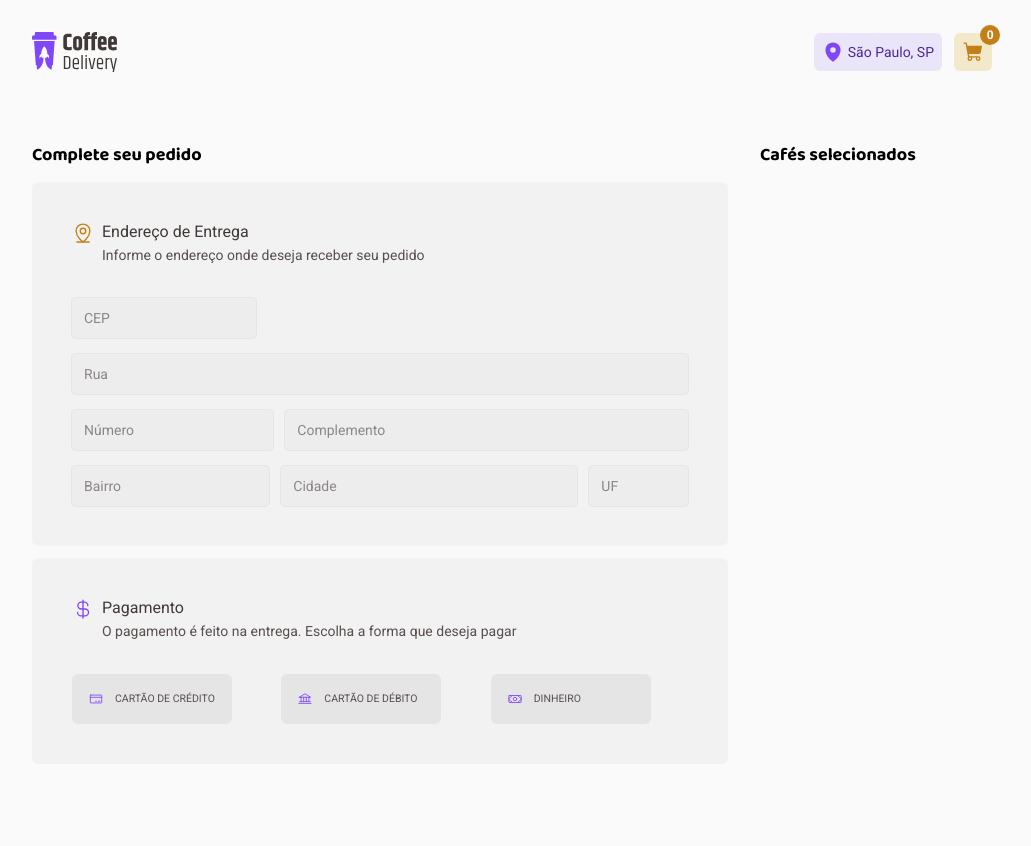
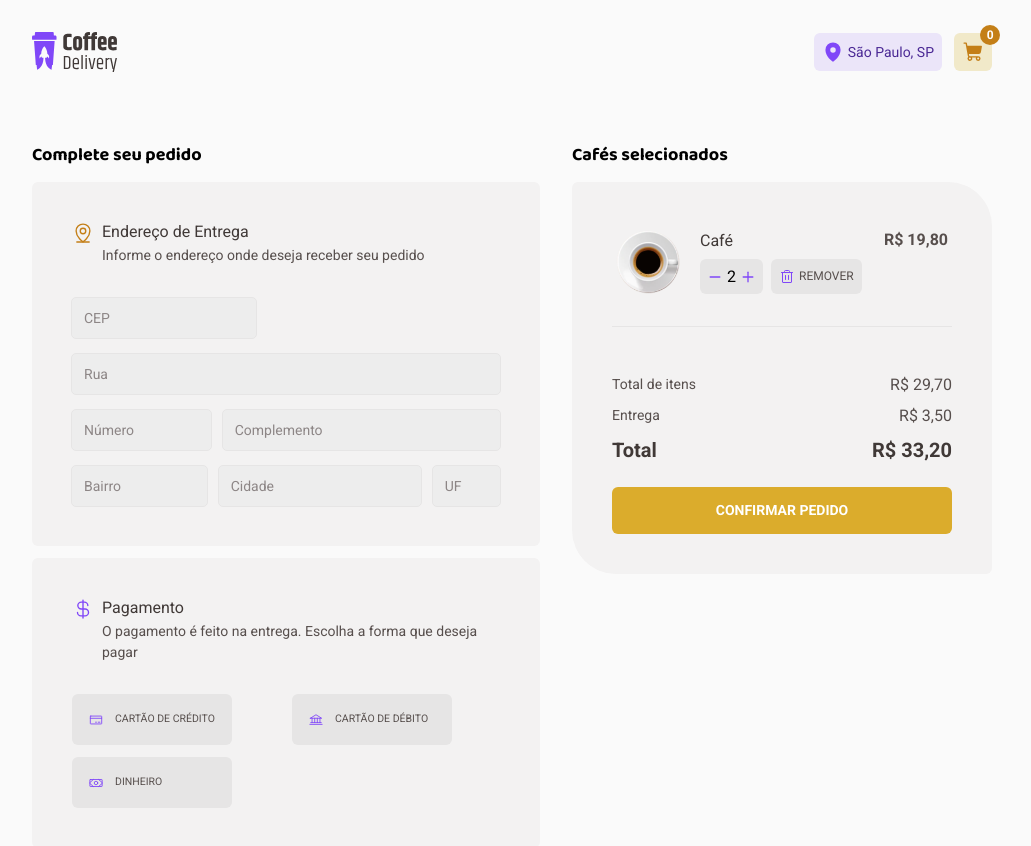
Before and after one commit to brunaporato/coffee-delivery, a React (Vite) app: page /checkout in a window 1280 px wide. Shown: the top 846 px of the page, without its empty margins (128-1159 px from the left). Before the commit the page ends 816 px from the top, so only its background shows below. Built offline with nearby package versions, Linux system fonts and the light colour scheme.

Commit message:
add order info component at checkout page

```diff
--- a/src/components/InputNumber/index.tsx
+++ b/src/components/InputNumber/index.tsx
@@ -1,11 +1,15 @@
 import { Minus, Plus } from "phosphor-react";
 import { InputNumberContainer } from "./styles";
 
-export function InputNumber() {
+interface InputNumberProps {
+  quantity: number;
+}
+
+export function InputNumber({quantity}: InputNumberProps) {
   return (
     <InputNumberContainer>
       <button><Minus size={14} weight="bold" /></button>
-      <span>0</span>
+      <span>{quantity}</span>
       <button><Plus size={14} weight="bold" /></button>
     </InputNumberContainer>
   )
--- /dev/null
+++ b/src/pages/Checkout/components/CartItem/index.tsx
@@ -0,0 +1,34 @@
+import { InputNumber } from "../../../../components/InputNumber";
+import { CartItemContainer, RemoveButton } from "./styles";
+import { Trash } from "phosphor-react";
+
+interface CartItemProps {
+  title: string;
+  quantity: number;
+  image: string;
+  itemPrice: string;
+}
+
+export function CartItem({ title, quantity, image, itemPrice }: CartItemProps) {
+  const price = parseFloat(itemPrice.replace(",", ".")) * quantity
+  const formattedPrice = price.toFixed(2).replace(".", ",");
+
+  return (
+    <CartItemContainer>
+      <div className="image-info">
+        <img src={image} alt="" />
+        <div className="info">
+          <p>{title}</p>
+          <div className="quantity-remove">
+            <InputNumber quantity={quantity} />
+            <RemoveButton>
+              <Trash size={16} className="icon" />
+              remover
+            </RemoveButton>
+          </div>
+        </div>
+      </div>
+      <p>R$ {formattedPrice}</p>
+    </CartItemContainer>
+  )
+}
--- /dev/null
+++ b/src/pages/Checkout/components/CartItem/styles.ts
@@ -0,0 +1,80 @@
+import styled from "styled-components";
+
+export const CartItemContainer = styled.div`
+  display: flex;
+  padding: .8rem .4rem 3.2rem;
+  margin-bottom: 2.4rem;
+  justify-content: space-between;
+  align-self: stretch;
+
+  background-color: ${(props) => props.theme["base-card"]};
+
+  border-bottom: 1px solid ${(props) => props.theme["base-button"]};
+
+  > p {
+    color: ${(props) => props.theme["base-text"]};
+    font-size: 1.6rem;
+    font-weight: 700;
+    line-height: 130%;
+  }
+
+  .image-info {
+    display: flex;
+    align-items: center;
+    gap: 2rem;
+
+    img {
+      width: 6.4rem;
+    }
+
+    .info {
+      display: flex;
+      flex-direction: column;
+      align-items: flex-start;
+      gap: .8rem;
+
+      p {
+        color: ${(props) => props.theme["base-subtitle"]};
+        line-height: 130%;
+      }
+
+      .quantity-remove {
+        display: flex;
+        gap: .8rem;
+      }
+    }
+  }
+`
+
+export const RemoveButton = styled.button`
+  display: flex;
+  align-items: center;
+  justify-content: center;
+  gap: .4rem;
+
+  text-transform: uppercase;
+  font-family: 'Roboto', sans-serif;
+  font-size: 1.2rem;
+  line-height: 160%;
+  color: ${(props) => props.theme["base-text"]};
+
+  background: ${(props) => props.theme["base-button"]};
+  border: 0;
+  border-radius: .6rem;
+  padding: 0 .8rem;
+
+  cursor: pointer;
+
+  .icon {
+    color: ${(props) => props.theme.purple};
+  }
+
+  &:hover {
+    background: ${(props) => props.theme["base-hover"]};
+    color: ${(props) => props.theme["base-subtitle"]};
+
+    .icon {
+      color: ${(props) => props.theme["purple-dark"]}
+    }
+  }
+`
--- a/src/pages/Checkout/index.tsx
+++ b/src/pages/Checkout/index.tsx
@@ -1,7 +1,10 @@
 import { Bank, CreditCard, CurrencyDollar, MapPinLine, Money } from "phosphor-react";
-import { CheckoutContainer, FinishOrderContainer, InputText, OrderInfoContainer, TopOfFinishOrder } from "./styles";
+import { CheckoutContainer, ConfirmOrderButton, FinishOrderContainer, InputText, OrderInfoContainer, TopOfFinishOrder } from "./styles";
 import { SelectPayment } from "./components/SelectPayment";
 import { useState } from "react";
+import { CartItem } from "./components/CartItem";
+import coffee from "../../assets/Coffee.png"
+
 
 export function Checkout() {
   const [activeOption, setActiveOption] = useState<string | null>(null);
@@ -74,7 +77,33 @@ export function Checkout() {
       </div>
       <div className="order-info">
         <h1>Cafés selecionados</h1>
-        <OrderInfoContainer></OrderInfoContainer>
+        <OrderInfoContainer>
+          <div className="items">
+            <CartItem
+              title="Café"
+              image={coffee}
+              quantity={2}
+              itemPrice="9,90"
+            />
+          </div>
+          <section className="price">
+            <div className="price-items">
+              <p>Total de itens</p>
+              <span>R$ 29,70</span>
+            </div>
+            <div className="delivery-tax">
+              <p>Entrega</p>
+              <span>R$ 3,50</span>
+            </div>
+            <div className="total-order">
+              <h2>Total</h2>
+              <h2>R$ 33,20</h2>
+            </div>
+          </section>
+          <ConfirmOrderButton>
+            confirmar pedido
+          </ConfirmOrderButton>
+        </OrderInfoContainer>
       </div>
     </CheckoutContainer>
   )
--- a/src/pages/Checkout/styles.ts
+++ b/src/pages/Checkout/styles.ts
@@ -2,7 +2,7 @@ import styled from "styled-components";
 
 export const CheckoutContainer = styled.div`
   display: grid;
-  grid-template-columns: 3fr 1fr;
+  grid-template-columns: 2fr minmax(42rem, 1fr);
   gap: 3.2rem;
 
   padding: 4rem 16rem;
@@ -115,4 +115,62 @@ export const InputText = styled.input`
   }
 `
 
-export const OrderInfoContainer = styled.section``
+export const OrderInfoContainer = styled.section`
+  display: flex;
+  flex-direction: column;
+  gap: 2.4rem;
+  padding: 4rem;
+
+  background: ${(props) => props.theme["base-card"]};
+  border-radius: .6rem 4.4rem;
+
+  .price {
+    display: grid;
+    gap: 1.2rem;
+
+    p {
+      color: ${(props) => props.theme["base-text"]};
+      font-size: 1.4rem;
+      line-height: 130%;
+    }
+
+    span {
+      color: ${(props) => props.theme["base-text"]};
+      font-size: 1.6rem;
+    }
+
+    h2 {
+      color: ${(props) => props.theme["base-subtitle"]};
+      font-size: 2rem;
+      font-weight: 700;
+      line-height: 130%;
+    }
+
+    div {
+      display: flex;
+      justify-content: space-between;
+    }
+  }
+`
+
+export const ConfirmOrderButton = styled.button`
+  background-color: ${(props) => props.theme.yellow};
+  border: 0;
+  padding: 1.2rem .8rem;
+  border-radius: .6rem;
+
+  font-family: 'Roboto', sans-serif;
+  text-transform: uppercase;
+  font-size: 1.4rem;
+  font-weight: 700;
+  line-height: 160%;
+  color: ${(props) => props.theme.white};
+
+  cursor: pointer;
+
+  transition: all .3s ease;
+
+  &:hover {
+    background: ${(props) => props.theme["yellow-dark"]};
+  }
+`
```
